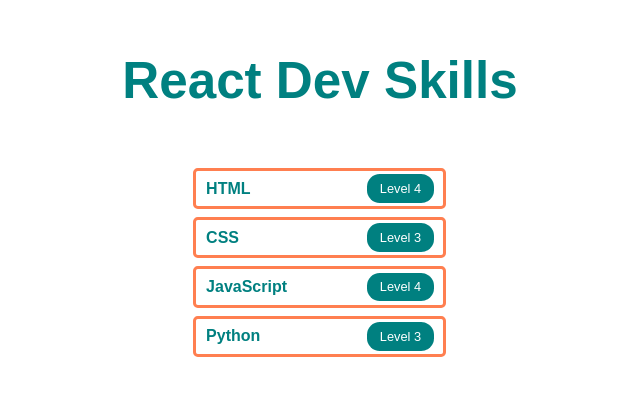
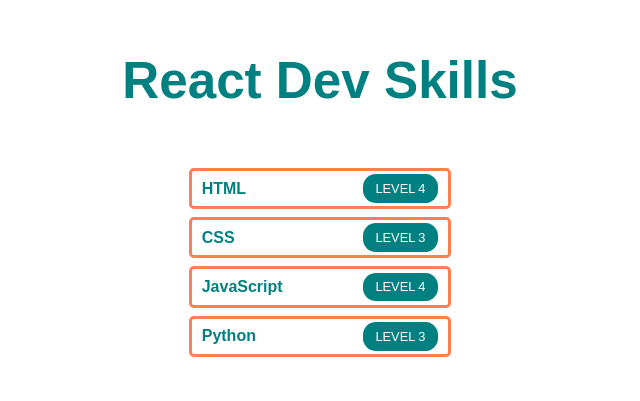
Before and after one commit to shaneyoung91/react-dev-skills, a React (Vite) app: page / in a window 1280 px wide. Shown: the part 107-508 px from the top of the page, without its empty margins (336-976 px from the left). Built offline with nearby package versions, Linux system fonts and the light colour scheme.

Commit message:
Lab Part 3 complete

```diff
--- a/src/App.jsx
+++ b/src/App.jsx
@@ -1,8 +1,10 @@
 import SkillList from "./SkillList";
 import NewSkillForm from "./NewSkillForm";
 import './App.css'
+import {useState} from 'react';
 
-const skills = [
+
+const initialSkills = [
   { name: "HTML", level: 4 },
   { name: "CSS", level: 3 },
   { name: "JavaScript", level: 4 },
@@ -10,6 +12,7 @@ const skills = [
 ];
 
 function App() {
+  const [skills, setSkills] = useState(initialSkills);
   return (
       <div className='App'>
         <h1 className='teal-text'>React Dev Skills</h1>
--- a/src/SkillListItem.jsx
+++ b/src/SkillListItem.jsx
@@ -3,6 +3,6 @@ import "./SkillListItem.css"
 
 export default function SkillListItem({skill, index}) {
     return (
-        <li className="SkillListItem">{skill.name} <div className="level">Level {skill.level}</div></li>
+        <li className="SkillListItem">{skill.name} <div className="level">LEVEL {skill.level}</div></li>
     );
 }
```
